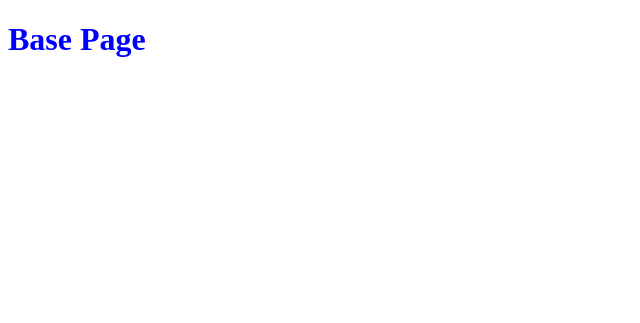
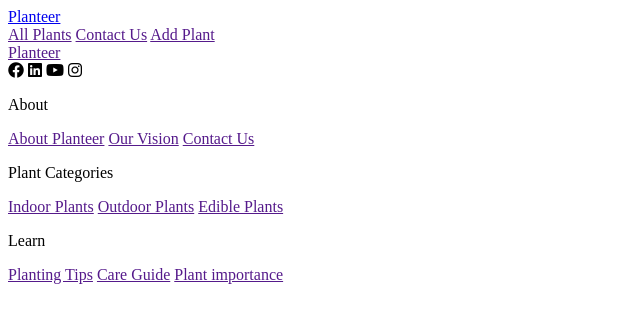
Before and after one commit to T-Python-25-June-15/LAB-ORM-PLANTEER, a Django app: page / in a window 1280 px wide. Shown: the top 323 px of the page, without its empty margins (0-640 px from the left). Run offline with Django 5.2, Linux system fonts and the light colour scheme.

Commit message:
base.html layout, header and footer

```diff
--- a/Planteer/templates/base.html
+++ b/Planteer/templates/base.html
@@ -4,12 +4,71 @@
 <head>
     <meta charset="UTF-8">
     <meta name="viewport" content="width=device-width, initial-scale=1.0">
-    <title>Document</title>
+    <title>{% block title %}Base Page{% endblock %}</title>
     <link rel="stylesheet" href="{% static 'css/base.css'%}">
+    <link rel="stylesheet" href="https://cdnjs.cloudflare.com/ajax/libs/font-awesome/6.4.0/css/all.min.css">
+    {% block fileStyle %}
+
+    {% endblock %}
+
 </head>
 <body>
 
-    <h1>Base Page</h1>
+    <div class="container">
+
+        <header>
+            <nav>
+                <div class="logo-div">
+                    <a href="#">Planteer</a>
+                </div>
+                <div class="top-right-nav">
+                    <a href="">All Plants</a>
+                    <a href="">Contact Us</a>
+                    <a href="">Add Plant</a>
+                </div>
+            </nav>
+
+        </header>
+        <main>
+            {% block content %}
+
+            {% endblock %}
+
+        </main>
+        <footer>
+            <nav class="bottom-left-nav">
+                <a href="">Planteer</a>
+                <div class="social-media">
+                    <i class="fa-brands fa-facebook"></i>
+                    <i class="fa-brands fa-linkedin"></i>
+                    <i class="fa-brands fa-youtube"></i>
+                    <i class="fa-brands fa-instagram"></i>
+                </div>
+            </nav>
+            <nav class="bottom-right-nav">
+                <div class="left-col">
+                    <p>About</p>
+                    <a href="">About Planteer</a>
+                    <a href="">Our Vision</a>
+                    <a href="">Contact Us</a>
+                </div>
+                <div class="middle-col">
+                    <p>Plant Categories</p>
+                    <a href="">Indoor Plants</a>
+                    <a href="">Outdoor Plants</a>
+                    <a href="">Edible Plants</a>
+                </div>
+                <div class="right-col">
+                    <p>Learn</p>
+                    <a href="">Planting Tips</a>
+                    <a href="">Care Guide</a>
+                    <a href="">Plant importance</a>
+                </div>
+
+            </nav>
+
+        </footer>
+    </div>
 
 </body>
 </html>
```
